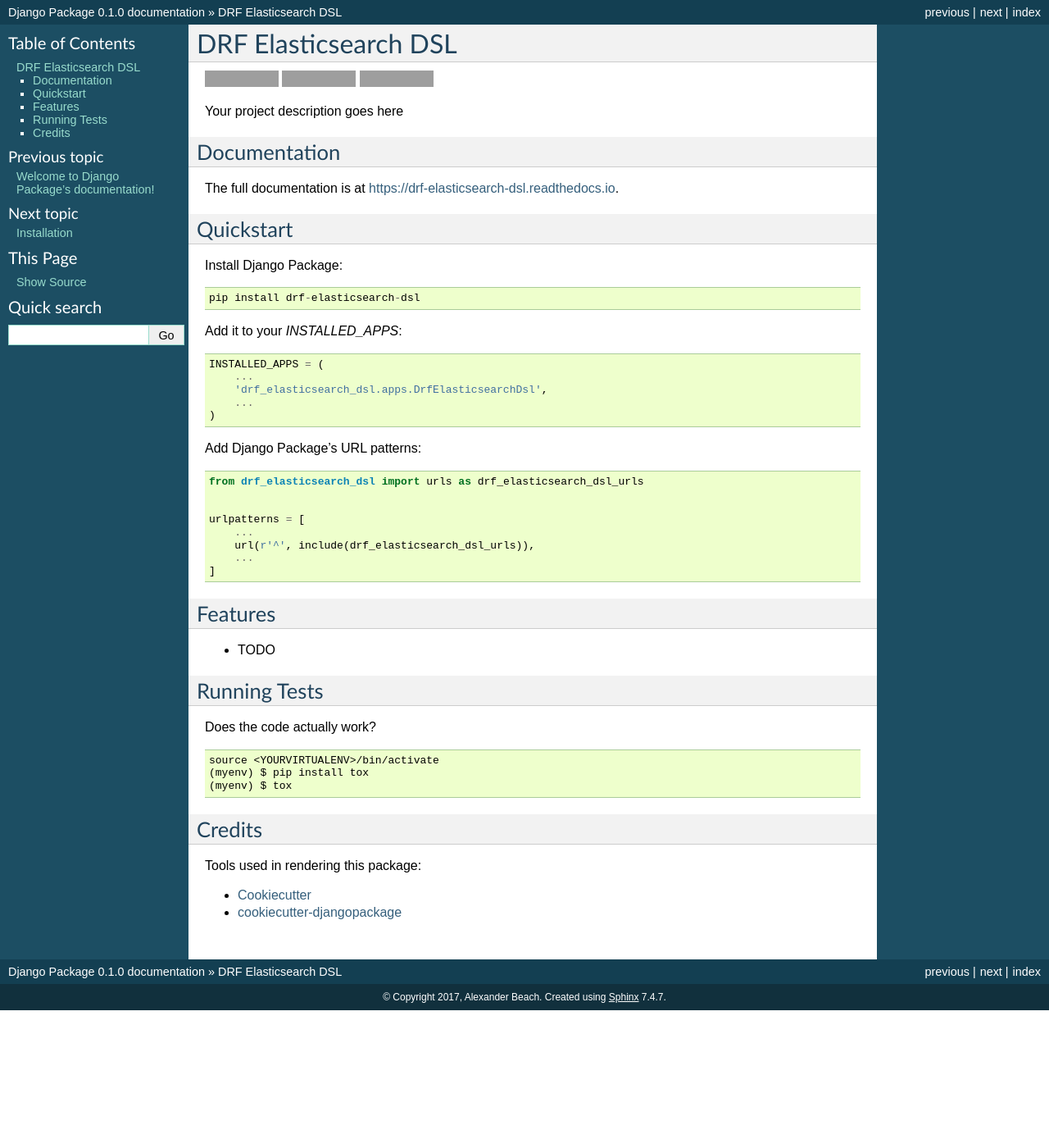
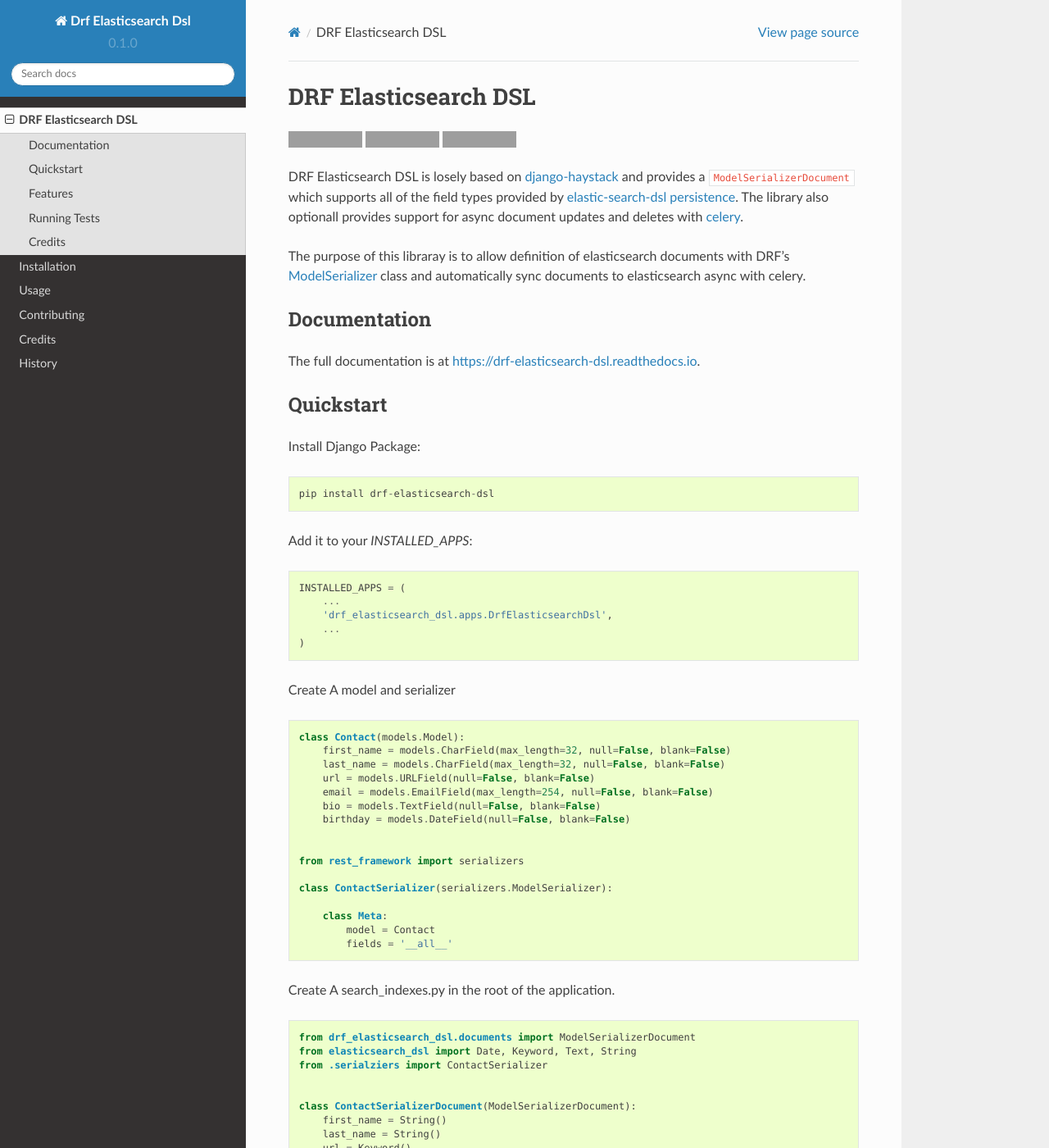
Before and after one commit to ajbeach2/drf-elasticsearch-dsl, a Sphinx documentation site: the page built from docs/readme.rst, in a window 1280 px wide and 1400 px high. Shown: the whole window at 82% size. Built offline with Sphinx 7.4.7 and the Read the Docs theme 2.0.0, drawn with Linux system fonts in a browser that asks for light colours; some of the changed text lies outside the part shown; grey boxes are pictures that could not be loaded.

Commit message:
fix tests

```diff
--- a/README.rst
+++ b/README.rst
@@ -11,7 +11,15 @@
 .. image:: https://codecov.io/gh/ajbeach2/drf-elasticsearch-dsl/branch/master/graph/badge.svg
     :target: https://codecov.io/gh/ajbeach2/drf-elasticsearch-dsl
 
-Your project description goes here
+DRF Elasticsearch DSL is losely based on `django-haystack`_ and provides a ``ModelSerializerDocument``
+which supports all of the field types provided by `elastic-search-dsl persistence`_. The library also optionall provides support for async document updates and deletes with `celery`_.
+
+The purpose of this libraray is to allow definition of elasticsearch documents with DRF's `ModelSerializer`_ class and automatically sync documents to elasticsearch async with celery.
+
+.. _`django-haystack`: https://github.com/django-haystack/django-haystack
+.. _`elastic-search-dsl persistence`: http://elasticsearch-dsl.readthedocs.io/en/latest/persistence.html
+.. _`celery`: http://docs.celeryproject.org
+.. _`ModelSerializer` : http://www.django-rest-framework.org/api-guide/serializers/#modelserializer
 
 Documentation
 -------------
@@ -35,18 +43,50 @@
         ...
     )
 
-Add Django Package's URL patterns:
+Create A model and serializer
 
 .. code-block:: python
 
-    from drf_elasticsearch_dsl import urls as drf_elasticsearch_dsl_urls
+    class Contact(models.Model):
+        first_name = models.CharField(max_length=32, null=False, blank=False)
+        last_name = models.CharField(max_length=32, null=False, blank=False)
+        url = models.URLField(null=False, blank=False)
+        email = models.EmailField(max_length=254, null=False, blank=False)
+        bio = models.TextField(null=False, blank=False)
+        birthday = models.DateField(null=False, blank=False)
 
 
-    urlpatterns = [
-        ...
-        url(r'^', include(drf_elasticsearch_dsl_urls)),
-        ...
-    ]
+    from rest_framework import serializers
+
+    class ContactSerializer(serializers.ModelSerializer):
+
+        class Meta:
+            model = Contact
+            fields = '__all__'
+
+Create A search_indexes.py in the root of the application.
+
+.. code-block:: python
+
+    from drf_elasticsearch_dsl.documents import ModelSerializerDocument
+    from elasticsearch_dsl import Date, Keyword, Text, String
+    from .serialziers import ContactSerializer
+
+
+    class ContactSerializerDocument(ModelSerializerDocument):
+        first_name = String()
+        last_name = String()
+        url = Keyword()
+        email = Keyword()
+        bio = Text()
+        birthday = Date()
+
+        class Meta:
+            index = 'tests'
+            serializer = ContactSerializer
+            doc_type = 'tests.contact'
+
+
 
 Features
 --------
--- a/docs/conf.py
+++ b/docs/conf.py
@@ -23,6 +23,10 @@
 sys.path.append(parent)
 
 import drf_elasticsearch_dsl
+import django
+
+os.environ['DJANGO_SETTINGS_MODULE'] = 'tests.settings'
+django.setup()
 
 # -- General configuration -----------------------------------------------------
 
@@ -46,7 +50,7 @@
 master_doc = 'index'
 
 # General information about the project.
-project = u'Django Package'
+project = u'Drf Elasticsearch Dsl'
 copyright = u'2017, Alexander Beach'
 
 # The version info for the project you're documenting, acts as replacement for
@@ -100,7 +104,7 @@
 
 # The theme to use for HTML and HTML Help pages.  See the documentation for
 # a list of builtin themes.
-html_theme = 'default'
+html_theme = "sphinx_rtd_theme"
 
 # Theme options are theme-specific and customize the look and feel of a theme
 # further.  For a list of options available for each theme, see the
--- a/setup.cfg
+++ b/setup.cfg
@@ -10,6 +10,9 @@
 [wheel]
 universal = 1
 
+[aliases]
+test=pytest
+
 [flake8]
 ignore = D203
 exclude =
```
Also changed, not shown: conftest.py (added, +20 -0 lines), docs/drf_elasticsearch_dsl.management.commands.rst (added, +22 -0 lines), docs/drf_elasticsearch_dsl.management.rst (added, +17 -0 lines), docs/drf_elasticsearch_dsl.rst (added, +85 -0 lines), docs/modules.rst (added, +7 -0 lines), requirements.txt (deleted, +0 -14 lines), requirements_dev.txt (added, +18 -0 lines), requirements_test.txt (+32 -8 lines), setup.py (+8 -9 lines), 4 other files.
